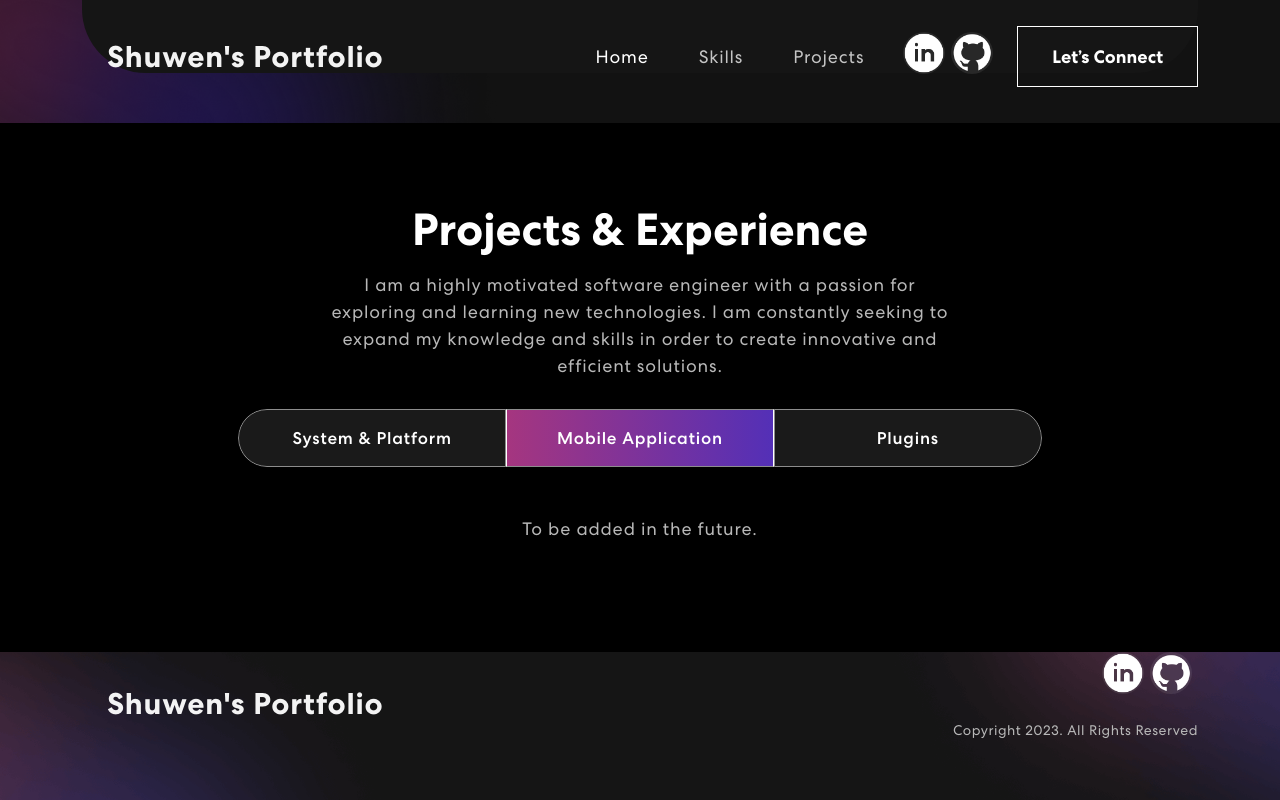
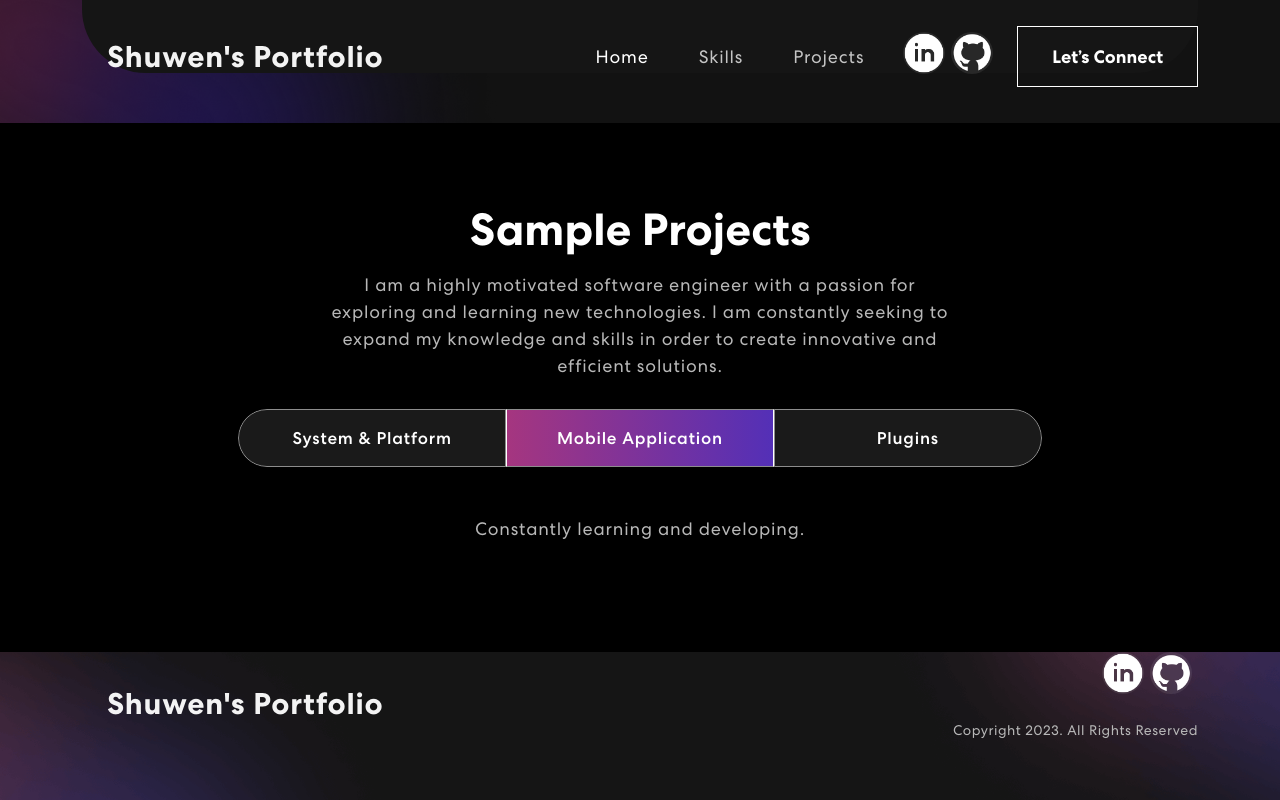
Before and after one commit to shuw1101/personal_portfolio, a React (Create React App) app: page /project in a window 1280 px wide. Both pictures are taken after a click on the tab "Mobile Application". Shown: the part 1125-1925 px from the top of the page. Built offline with nearby package versions, Linux system fonts and the light colour scheme.

Commit message:
update projects

```diff
--- a/src/components/Projects.js
+++ b/src/components/Projects.js
@@ -41,7 +41,7 @@ export const Projects = () => {
             <TrackVisibility>
               {({ isVisible }) =>
               <div className={isVisible ? "animate__animated animate__fadeIn": ""}>
-                <h2>Projects & Experience</h2>
+                <h2>Sample Projects</h2>
                 <p>
                 I am a highly motivated software engineer with a passion for exploring and learning new technologies. I am constantly seeking to expand my knowledge and skills in order to create innovative and efficient solutions.
                 </p>
@@ -76,10 +76,10 @@ export const Projects = () => {
                       </Row>
                     </Tab.Pane>
                     <Tab.Pane eventKey="second">
-                      <p>To be added in the future.</p>
+                      <p>Constantly learning and developing.</p>
                     </Tab.Pane>
                     <Tab.Pane eventKey="third">
-                      <p>To be added in the future.</p>
+                      <p>Constantly learning and developing.</p>
                     </Tab.Pane>
                   </Tab.Content>
                 </Tab.Container>
```
